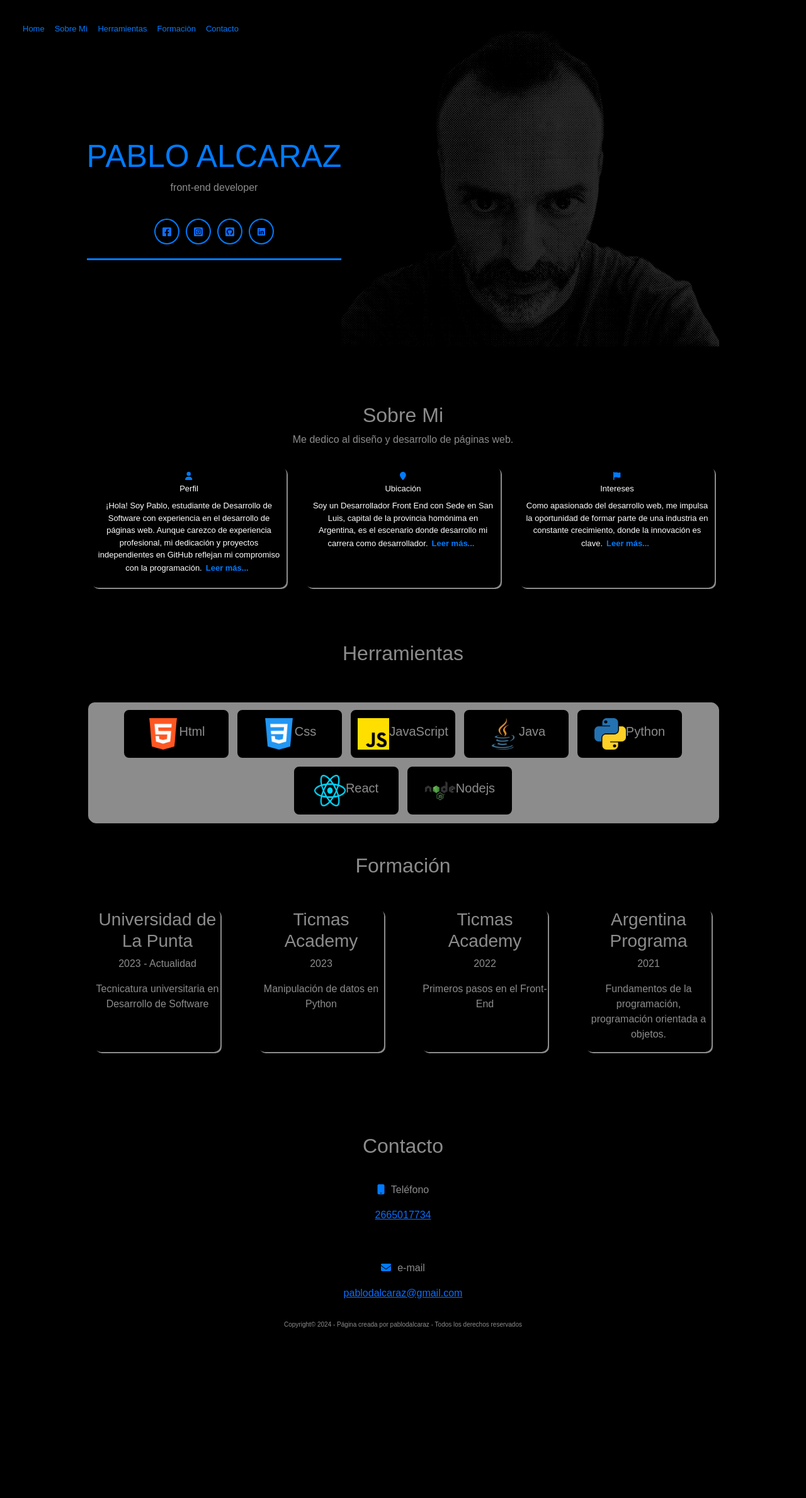
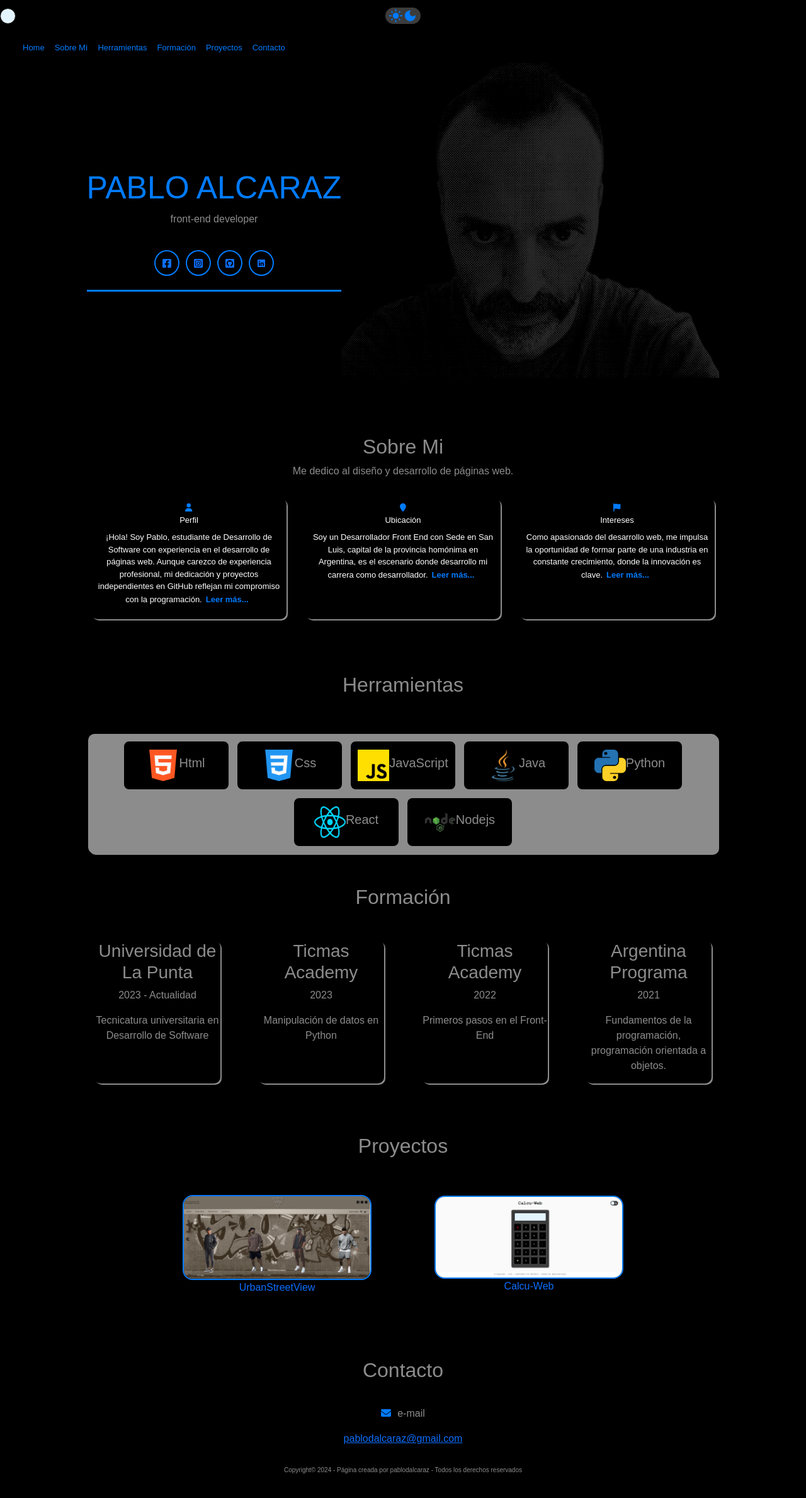
Before and after one commit to pablodalcaraz/cv-pablo-react, a React (Vite) app: page / in a window 1280 px wide. Shown: the top 2378 px of the page at 63% size. Before the commit the page ends 2160 px from the top, so only its background shows below. Built offline with nearby package versions, Linux system fonts and the light colour scheme.

Commit message:
proyectos

```diff
--- a/src/App.css
+++ b/src/App.css
@@ -30,7 +30,6 @@ body {
 
 .navbar-nav {
   margin-left: 16px;
-  margin-top: 20px;
 }
 
 .navbar {
@@ -320,3 +319,63 @@ h1 {
 #copyright {
   font-size: 10px;
 }
+.proyectos-cont{
+  display: flex;
+  align-items: center;
+  justify-content: center;
+}
+.proyectos h2{
+  color: #8c8c8c;
+}
+.proyecto{
+  padding: 50px;
+  align-items: center;
+  display: flex;
+  flex-direction: column;
+  text-align: center;
+}
+.proyecto img{
+  width: 300px;
+  border-radius: 16px;
+  border: 2px solid #007bff;
+
+}
+.proyecto img:hover{
+  opacity: 15%;
+}
+.proyecto a{
+  text-decoration: none;
+
+}
+.proyecto a:hover{
+  color: white;
+}
+.cont-switch{
+  display: flex;
+  align-items: center;
+  justify-content: center;
+}
+.switch {
+  margin: 10px;
+  border-radius: 100px;
+  width: 60px;
+  height: 30px;
+  border: 2px solid black;
+  padding: 0 5px;
+  display: flex;
+  align-items: center;
+  justify-content: space-between;
+  background-color: #3c3c3c;
+  color: #007bff;
+}
+.cont-switch h2:last-child::before{
+  content: '';
+  position: absolute;
+  height: 25px;
+  width: 25px;
+  border-radius: 50%;
+  background-color: #e4f4fd;
+  border: solid thin #000;
+  left: 0;
+  right: unset;
+}
--- a/src/App.jsx
+++ b/src/App.jsx
@@ -3,13 +3,16 @@ import { FaFacebookSquare } from "react-icons/fa";
 import { FaInstagramSquare } from "react-icons/fa";
 import { FaGithubSquare } from "react-icons/fa";
 import { IoLogoLinkedin } from "react-icons/io";
-import Foto from './images/foto.png'
+import Foto from './images/foto.png';
+import Usw from './images/UrbanStreetWear.jpg';
+import cw from './images/calcuweb.jpg';
 import { FontAwesomeIcon } from '@fortawesome/react-fontawesome';
 import { faEnvelope } from '@fortawesome/free-solid-svg-icons'
-import { faMobile } from '@fortawesome/free-solid-svg-icons'
 import { faMapMarker } from '@fortawesome/free-solid-svg-icons'
 import { faUser } from '@fortawesome/free-solid-svg-icons'
 import { faFlag } from '@fortawesome/free-solid-svg-icons'
+import { MdDarkMode } from "react-icons/md";
+import { MdLightMode } from "react-icons/md";
 import Html from './images/html.png'
 import Css from './images/css.png'
 import Js from './images/js.png'
@@ -55,6 +58,12 @@ function App() {
   }
   return (
     <>
+    <div className='cont-switch'>
+      <h2 className='switch'>
+              <MdLightMode />
+              <MdDarkMode />
+              </h2>
+              </div>
       <nav className={`navbar navbar-expand-lg ${showMenuBlock ? 'showBlock' : ''}`} >
         <div className="container-fluid">
           <button className="navbar-toggler"
@@ -83,6 +92,9 @@ function App() {
               </li>
               <li className="nav-item">
                 <a className="nav-link" href="#formacion" onClick={handleClick} >Formaciòn</a>
+              </li>
+              <li className="nav-item">
+                <a className="nav-link" href="#proyectos" onClick={handleClick} >Proyectos</a>
               </li>
               <li className="nav-item">
                 <a className="nav-link" href="#contacto" onClick={handleClick}>Contacto</a>
@@ -283,16 +295,25 @@ function App() {
           </div>
         </div>
       </div>
+      <div className='proyectos'id='proyectos' >
+        <h2 className='titulo'>Proyectos</h2>
+        <div className='proyectos-cont'>
+        <div className='proyecto'>
 
+          <a href='https://tiendavirtual-de-pablo-alcaraz.netlify.app/' target='-blank' ><img src={Usw} alt="usw img" /><br />UrbanStreetView</a>
+          </div>
+          <div className='proyecto'>
+
+          <a href='https://caucluladoraweb.netlify.app/' target='-blank' ><img src={cw} alt="cw img" /><br />Calcu-Web</a>
+          </div>
+          </div>
+      </div>
       <div className="contacto" id="contacto">
         <div className="seccionContacto">
           <h2 className="titulo">Contacto</h2>
 
           <div className="fila-ct">
-            <div className="columna-ct">
-              <p><FontAwesomeIcon icon={faMobile} style={{ color: '#007bff', marginRight: '10px' }} />Teléfono</p>
-              <a className="info" href="tel:+54 2665017734">2665017734</a>
-            </div>
+
 
             <div className="columna-ct">
               <p><FontAwesomeIcon icon={faEnvelope} style={{ color: '#007bff', marginRight: '10px' }} />e-mail</p>
```
Also changed, not shown: src/images/UrbanStreetWear.jpg (added), src/images/calcuweb.jpg (added).
